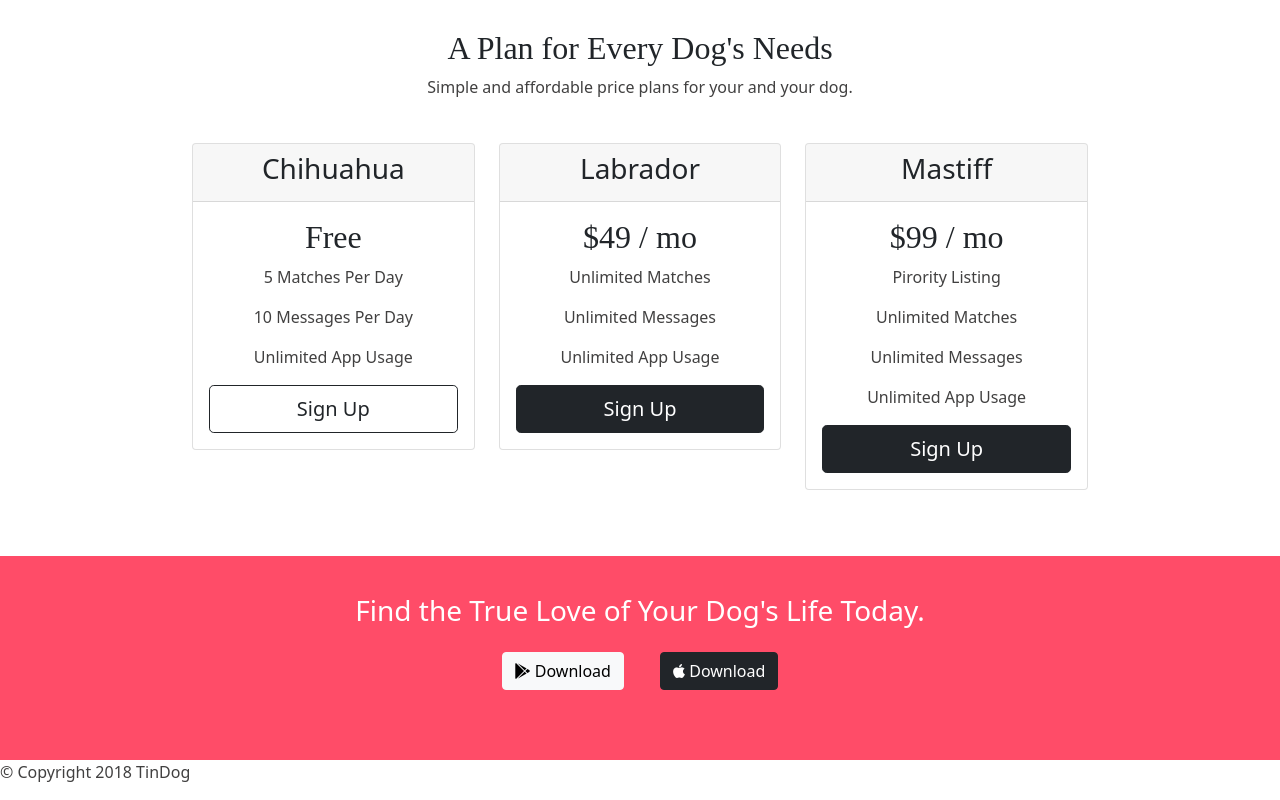
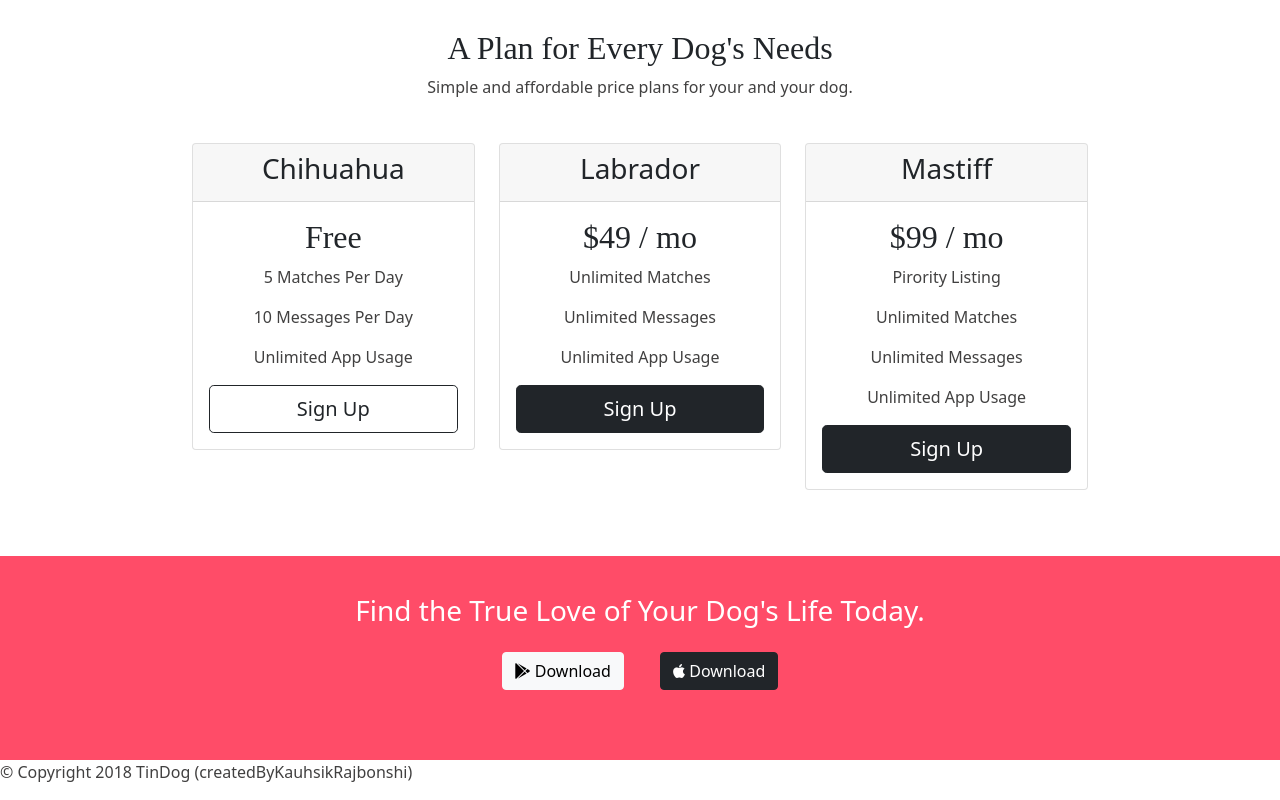
Before and after one commit to kaushik1720/TinDog, a plain HTML site: page index.html in a window 1280 px wide. Shown: the part 1404-2204 px from the top of the page. Drawn offline with nearby package versions, Linux system fonts and the light colour scheme.

Commit message:
Update index.html

```diff
--- a/index.html
+++ b/index.html
@@ -216,7 +216,7 @@
 
   <footer id="footer">
 
-    <p>© Copyright 2018 TinDog</p>
+    <p>© Copyright 2018 TinDog (createdByKauhsikRajbonshi)</p>
 
   </footer>
 
```
